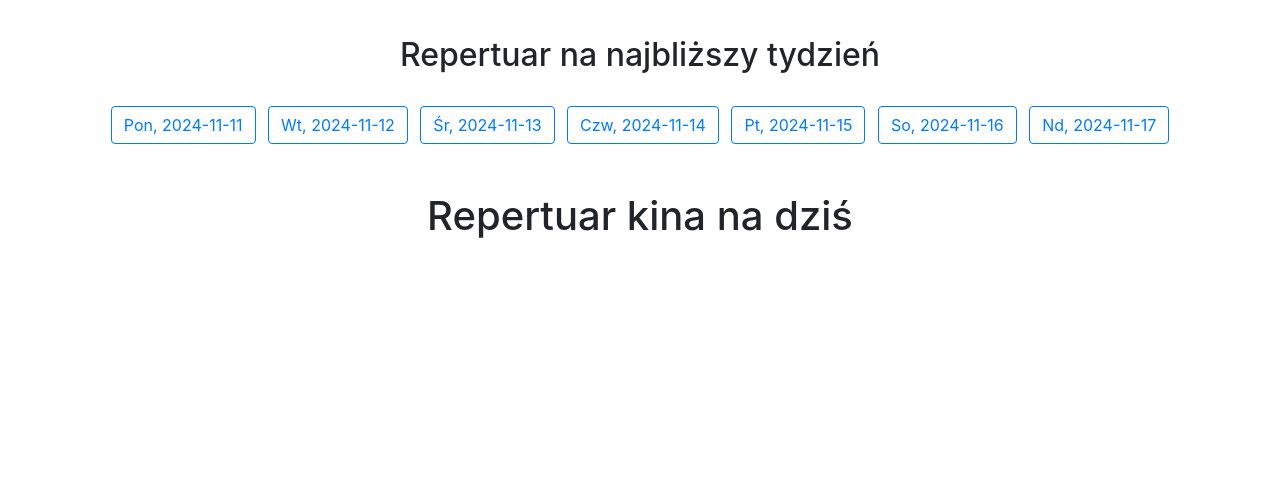
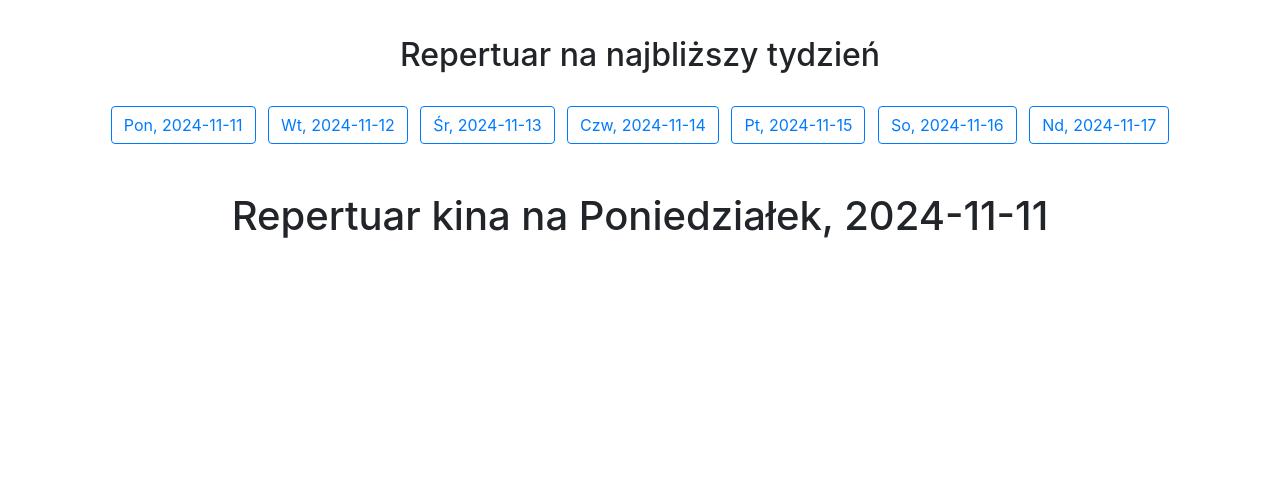
Before and after one commit to infoshareacademy/jpydzr5-reservation-for-destination, a Django app: page /cinema/repertoire/?selected_date=2024-11-11 in a window 1280 px wide. Shown: the part 156-636 px from the top of the page. Run offline with Django 5.2, Linux system fonts and the light colour scheme; data comes from the database, SQL or seed files in the repository; parts of the project's set-up code (start-up, migrations or seed data) failed here and were passed over; some libraries are stand-ins or nearby versions.

Commit message:
pluralize fix, date fix

```diff
--- a/cinema_reservation_system/cinema/templates/cinema/repertoire.html
+++ b/cinema_reservation_system/cinema/templates/cinema/repertoire.html
@@ -21,7 +21,7 @@
             {% endfor %}
         </div>
     <div class="container my-5">
-        <h1 class="text-center mb-4">Repertuar kina na dziś</h1>
+        <h1 class="text-center mb-4">Repertuar kina na {{ current_date|date:"l, Y-m-d"}}</h1>
         <div class="row">
             {% for movie, seances in movies.items %}
             <div class="col-md-4 mb-4">
@@ -33,7 +33,7 @@
                         <h6 class="mt-3">Godziny seansów:</h6>
                         <ul class="list-unstyled">
                             {% for seance_data in seances %}
-                                <li><i class="bi bi-clock"></i><a href="{% url 'cinema:select_seats' seance_data.seance.id %}"><b>{{ seance_data.seance.show_start|date:"H:i" }}</b></a> {% if seance_data.free_seats_count == 0 %}brak wolnych miejsc{% else %}{% if seance_data.free_seats_count < 11 %}ostatnie {{ seance_data.free_seats_count|pluralize:"miejsce,miejsca,miejsc" }}{% else %}są dostępne miejsca{% endif %}{% endif %}{% if seance_data.disabled_seat_count > 0 %} + ♿x{{seance_data.disabled_seat_count }}{% endif %}</li>
+                                <li><i class="bi bi-clock"></i><a href="{% url 'cinema:select_seats' seance_data.seance.id %}"><b>{{ seance_data.seance.show_start|date:"H:i" }}</b></a> {% if seance_data.free_seats_count == 0 %}brak wolnych miejsc{% else %}{% if seance_data.free_seats_count < 11 %}ostatnie  {{ seance_data.free_seats_count }} {{ seance_data.free_seats_count|pluralize_pl:"miejsce,miejsc,miejsca" }}{% else %}są dostępne miejsca{% endif %}{% endif %}{% if seance_data.disabled_seat_count > 0 %} + ♿x{{seance_data.disabled_seat_count }}{% endif %}</li>
                             {% endfor %}
                         </ul>
                     </div>
--- a/cinema_reservation_system/cinema/views.py
+++ b/cinema_reservation_system/cinema/views.py
@@ -144,6 +144,7 @@ def repertoire(request, context):
 
     context = {
         **context,
+        'current_date': current_date,
         "date_options": date_options,
         'movies': movies_with_seances,
     }
```
